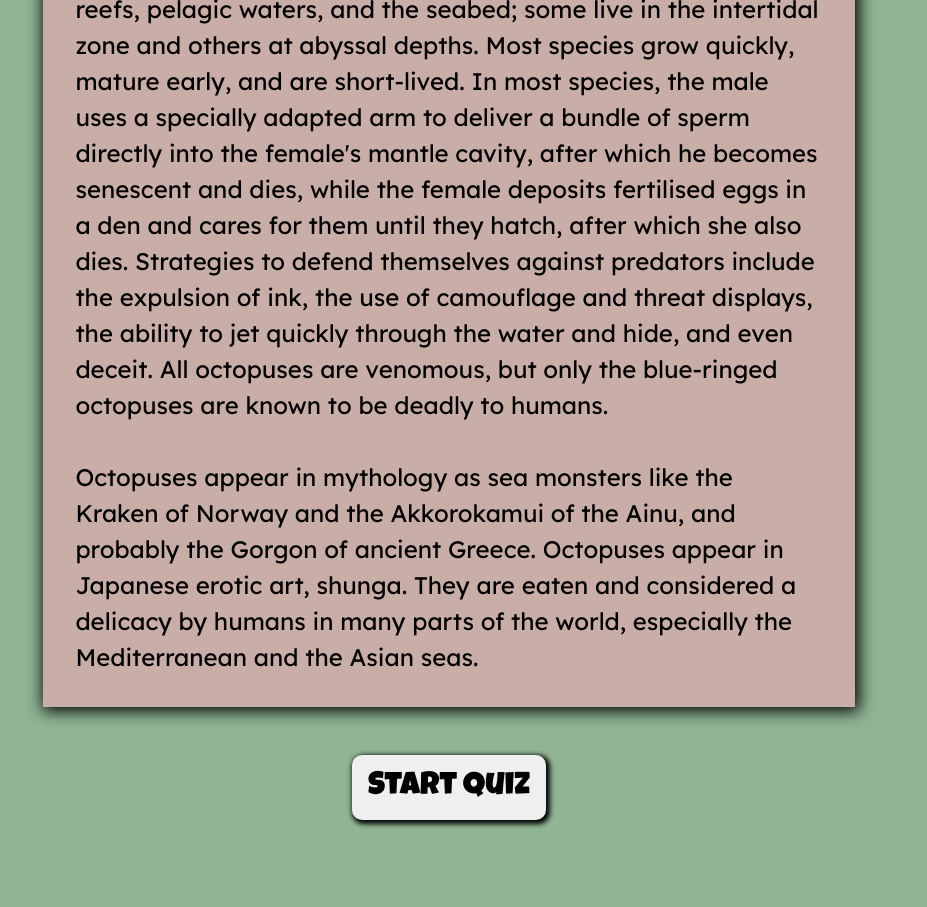
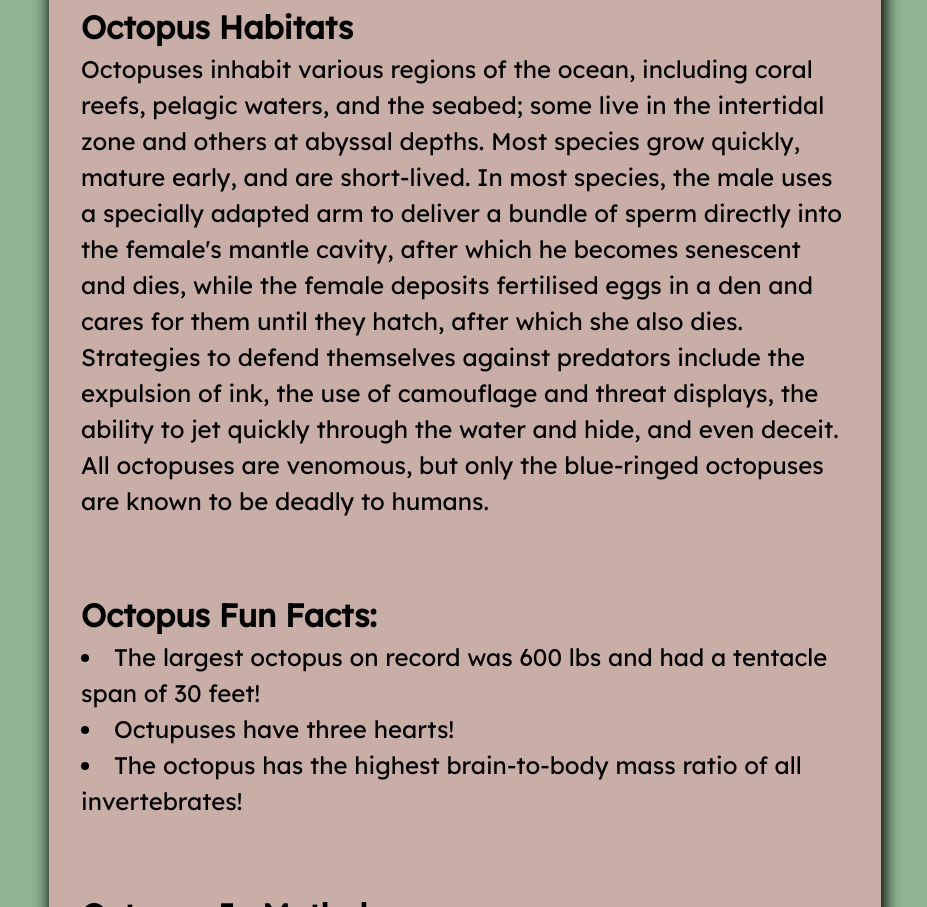
Before and after one commit to David-Del1/lab-01-quiz-page, a plain HTML site: page index.html in a window 1280 px wide. Shown: the part 1416-2323 px from the top of the page, without its empty margins (191-1118 px from the left). Drawn offline with Linux system fonts and the light colour scheme.

Commit message:
Successful Qunit test.

```diff
--- a/app.js
+++ b/app.js
@@ -24,9 +24,10 @@ startBtn.addEventListener('click', () => {
 
     let score = 0;
 
-    const firstAnswer = prompt('Is an octopus a considered a Crustacean');
+    const firstAnswer = prompt('Is an octopus considered a Crustacean?');
     const secondAnswer = prompt('Is an octopus considered one of the most intelligent invertebrates on earth?');
     const thirdAnswer = prompt('Are all octopuses deadly to humans?');
+    const quizCompleted = alert('You finished the quiz! See below for your results.')
 
     if(!countsAsAYes(firstAnswer)) {
         score++;
@@ -38,7 +39,7 @@ startBtn.addEventListener('click', () => {
         score++;
     }
 
-    const outcomeString = `Okay ${name}, you got ${score} right out of 3.`;
+    const outcomeString = `Okay ${name}, you got ${score}/3 correct!`;
 
     outcomeDiv.textContent = outcomeString;
 
--- a/index.html
+++ b/index.html
@@ -22,32 +22,57 @@
 
 
     <main>
+
         <img src="./assets/zo-razafindramamba-KeakS9D1N7s-unsplash.jpg" alt="octopus art">
+
+        <div class="text-container">
+            <h3>Introduction</h3>
             <p>Octopus (plural octopuses) relates to approximately 300 species of soft-bodied, eight-limbed molluscs of the order
                 Octopoda. The order is grouped within the class Cephalopoda with squids, cuttlefish, and
-        nautiloids. Like other cephalopods, an octopus is bilaterally symmetric with two eyes and a beak, with its mouth at the
+                nautiloids. Like other cephalopods, an octopus is bilaterally symmetric with two eyes and a beak, with its mouth at
+                the
                 center point of the eight limbs. The soft body can rapidly alter its shape, enabling octopuses to squeeze through
-        small gaps. They trail their eight appendages behind them as they swim. The siphon is used both for respiration and for
-        locomotion, by expelling a jet of water. Octopuses have a complex nervous system and excellent sight, and are among the
-        most intelligent and behaviourally diverse of all invertebrates.
+                small gaps. They trail their eight appendages behind them as they swim. The siphon is used both for respiration and
+                for
+                locomotion, by expelling a jet of water. Octopuses have a complex nervous system and excellent sight, and are among
+                the
+                most intelligent and behaviourally diverse of all invertebrates.</p>
 
                 <br>
                 <br>
 
-        Octopuses inhabit various regions of the ocean, including coral reefs, pelagic waters, and the seabed; some live in the
+                <h3>Octopus Habitats</h3>
+
+                <p>Octopuses inhabit various regions of the ocean, including coral reefs, pelagic waters, and the seabed; some live in
+                the
                 intertidal zone and others at abyssal depths. Most species grow quickly, mature early, and are short-lived. In most
-        species, the male uses a specially adapted arm to deliver a bundle of sperm directly into the female's mantle cavity,
-        after which he becomes senescent and dies, while the female deposits fertilised eggs in a den and cares for them until
-        they hatch, after which she also dies. Strategies to defend themselves against predators include the expulsion of ink,
-        the use of camouflage and threat displays, the ability to jet quickly through the water and hide, and even deceit. All
-        octopuses are venomous, but only the blue-ringed octopuses are known to be deadly to humans.
+                species, the male uses a specially adapted arm to deliver a bundle of sperm directly into the female's mantle
+                cavity,
+                after which he becomes senescent and dies, while the female deposits fertilised eggs in a den and cares for them
+                until
+                they hatch, after which she also dies. Strategies to defend themselves against predators include the expulsion of
+                ink,
+                the use of camouflage and threat displays, the ability to jet quickly through the water and hide, and even deceit.
+                All
+                octopuses are venomous, but only the blue-ringed octopuses are known to be deadly to humans. </p>
+                <br>
+                <br>
+
+            <h3>Octopus Fun Facts:</h3>
+
+            <li>The largest octopus on record was 600 lbs and had a tentacle span of 30 feet!</li>
+            <li>Octupuses have three hearts!</li>
+            <li>The octopus has the highest brain-to-body mass ratio of all invertebrates!</li>
 
             <br>
             <br>
-
-        Octopuses appear in mythology as sea monsters like the Kraken of Norway and the Akkorokamui of the Ainu, and probably
+            <h3>Octopus In Mythology</h3>
+            <p>Octopuses appear in mythology as sea monsters like the Kraken of Norway and the Akkorokamui of the Ainu, and probably
             the Gorgon of ancient Greece. Octopuses appear in Japanese erotic art, shunga. They are eaten and considered a
             delicacy by humans in many parts of the world, especially the Mediterranean and the Asian seas.</p>
+        </div>
+
+
         <button id="startBtn">Start Quiz</button>
 
         <div id="outcomeDiv"></div>
--- a/styles/style.css
+++ b/styles/style.css
@@ -31,18 +31,23 @@ main {
   align-items: center;
   flex-direction: column;
   margin: 1rem;
+  width: 100%;
 }
 
-p {
+.text-container {
+  background-color: #c9ada7;
   width: 65%;
+  box-shadow: 2px 2px 15px 2px black;
   font-size: 1.5rem;
   font-family: "Lexend", sans-serif;
   line-height: 1.5;
-  background-color: #c9ada7;
   padding: 2rem;
-  box-shadow: 2px 2px 15px 2px black;
 }
 
+h3 {
+  font-size: 2rem;
+  font-weight: 700;
+}
 button {
   margin-top: 3rem;
   font-size: 2rem;
```
Also changed, not shown: test/example.test.js (+7 -2 lines), utils.js (line endings or trailing spaces). Lines whose indentation alone changed are shown as unchanged.
